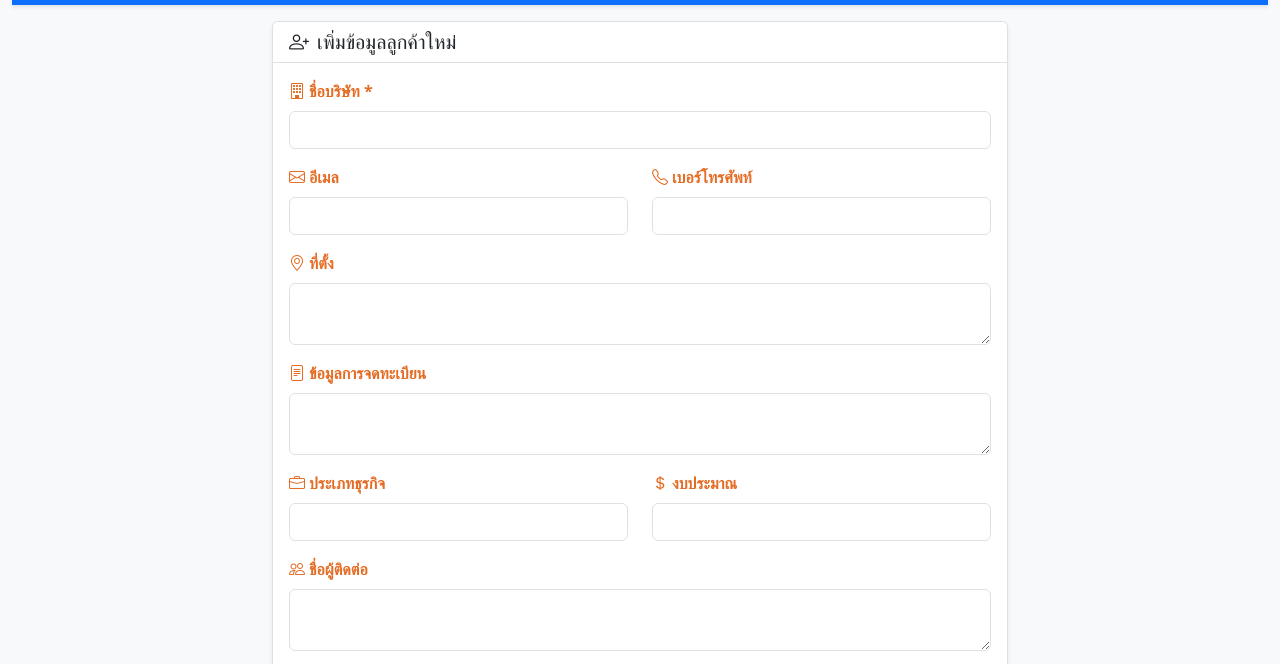
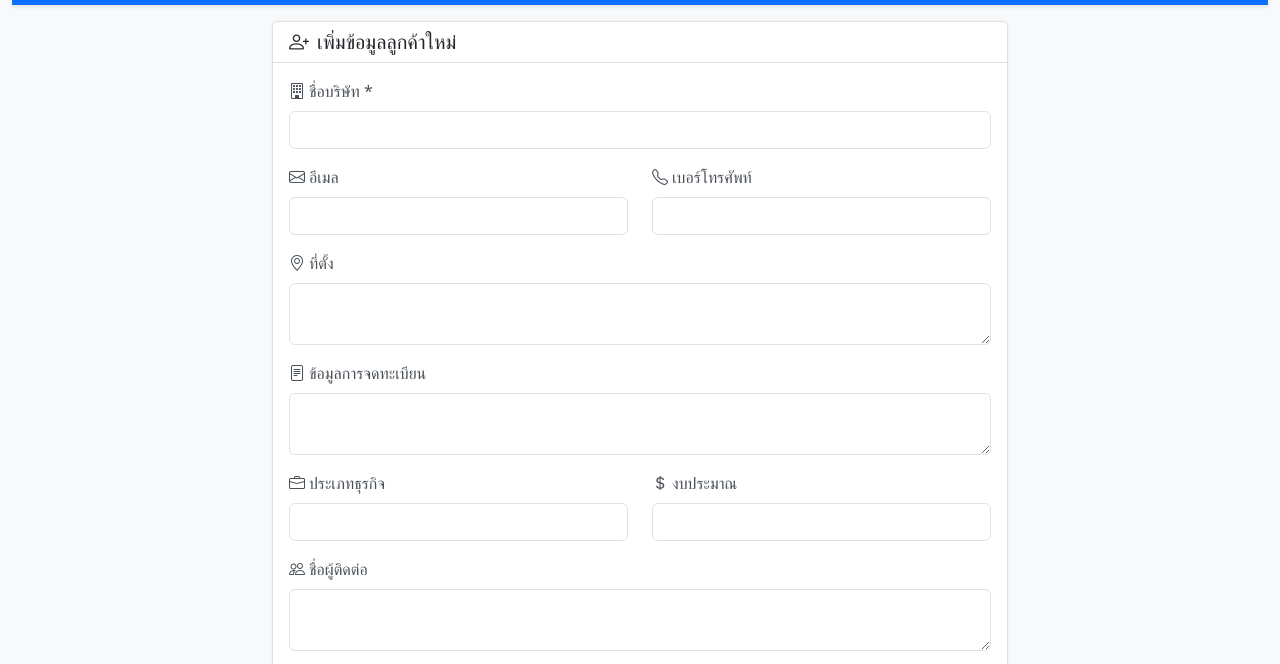
Before and after one commit to puri-b/x-crm-system, a website: page public/index.html in a window 1280 px wide. Both pictures are taken after a click on the button "เพิ่มลูกค้า". Shown: the part 57-721 px from the top of the page. Drawn offline with nearby package versions, Linux system fonts and the light colour scheme; no server answers.

Commit message:
Change : Change back

```diff
--- a/public/style.css
+++ b/public/style.css
@@ -20,8 +20,8 @@ body {
 }
 
 .form-label {
-    font-weight: 800;
-    color: #e46c24;
+    font-weight: 500;
+    color: #495057;
 }
 
 .btn-primary {
```
